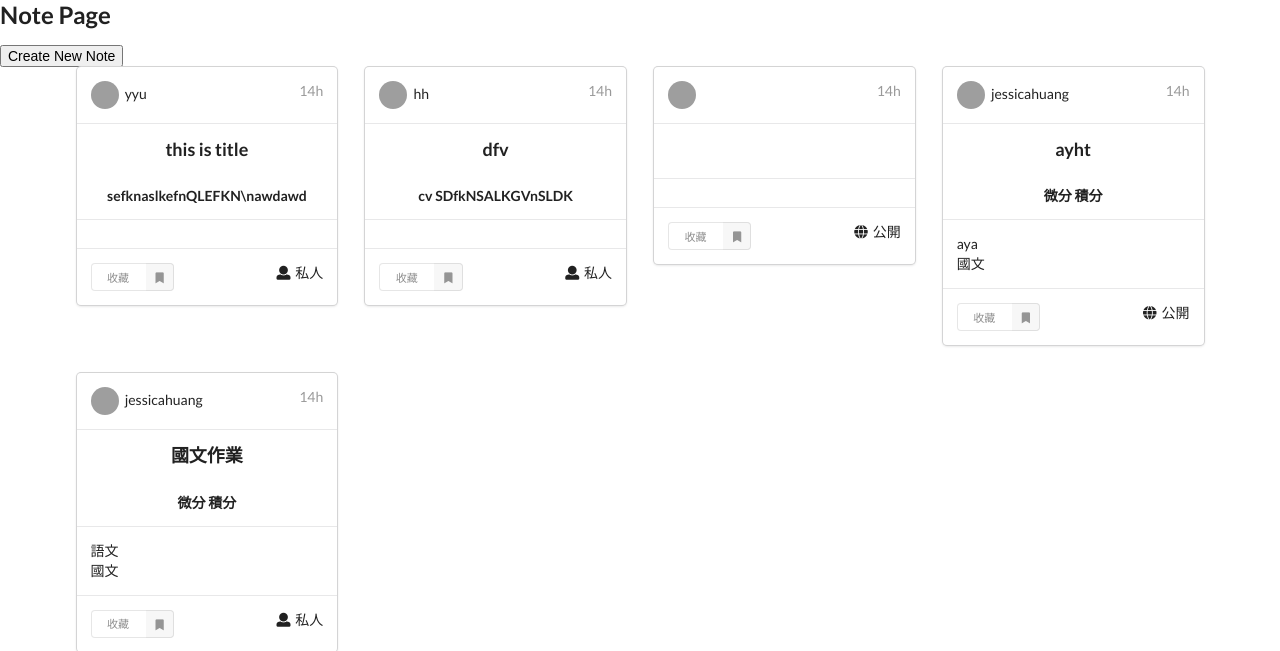
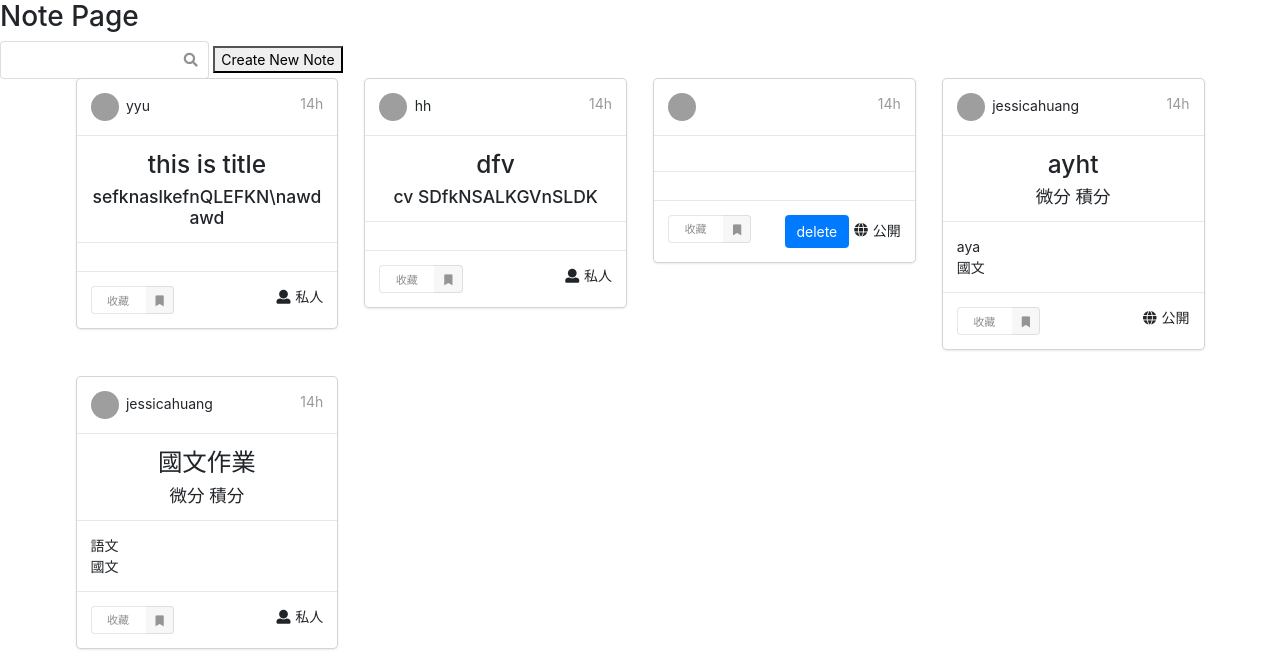
Before and after one commit to tfgGG/NotePlatForm, a Django app: page /upload/index/ in a window 1280 px wide. Shown: the top 651 px of the page. Run offline with Django 3.2, Linux system fonts and the light colour scheme; data comes from the database, SQL or seed files in the repository; data that the repository does not hold is empty; some libraries are stand-ins or nearby versions; grey boxes are pictures that could not be loaded.

Commit message:
delete note event

```diff
--- a/upload/models.py
+++ b/upload/models.py
@@ -4,11 +4,11 @@ from django.contrib.auth.models import User
 class Note(models.Model):
     idnote = models.AutoField(primary_key=True)
     user = models.ForeignKey(User, models.DO_NOTHING, blank=True, null=True)
-    title = models.CharField(max_length=45, blank=True, null=True)
-    field = models.CharField(max_length=10)
-    subjects = models.CharField(max_length=10)
-    textbook = models.CharField(max_length=10)
-    intro = models.CharField(max_length=45, blank=True, null=True)
+    title = models.CharField(max_length=100, blank=True, null=True)     #更改文字長度
+    field = models.CharField(max_length=100)
+    subjects = models.CharField(max_length=100)
+    textbook = models.CharField(max_length=100)
+    intro = models.CharField(max_length=100, blank=True, null=True)
     permission = models.IntegerField()
 
     class Meta:
--- /dev/null
+++ b/upload/templates/upload/delete.html
@@ -0,0 +1,4 @@
+<!--為了刪除頁面而存在-->
+<html>
+  {% csrf_token %}
+</html>
--- /dev/null
+++ b/upload/templates/upload/delete_template.html
@@ -0,0 +1,26 @@
+{% ifequal note.user.id request.user.id %} <!-- 只有自己可以刪除自己的筆記 -->
+<button type="button" class="btn btn-primary delete" data-toggle="modal" data-target="#exampleModal"  id='{{note.idnote}}'>
+  delete
+</button>
+
+<!-- Modal -->
+<div class="modal fade" id="exampleModal" tabindex="-1" role="dialog" aria-labelledby="exampleModalLabel" aria-hidden="true">
+  <div class="modal-dialog" role="document">
+    <div class="modal-content">
+      <div class="modal-header">
+        <h5 class="modal-title" id="exampleModalLabel">Warning</h5>
+        <button type="button" class="close" data-dismiss="modal" aria-label="Close">
+          <span aria-hidden="true">&times;</span>
+        </button>
+      </div>
+      <div class="modal-body">
+        Do you want to delete this note?
+      </div>
+      <div class="modal-footer">
+        <button type="button" class="btn btn-secondary deleteTag" data-dismiss="modal" id="1">Yes</button>
+        <button type="button" class="btn btn-primary deleteTag" id="0">No</button>
+      </div>
+    </div>
+  </div>
+</div>
+{% endifequal %}
--- a/upload/templates/upload/index.html
+++ b/upload/templates/upload/index.html
@@ -1,12 +1,17 @@
-{% load staticfiles %}
 <html>
   <head>
-    <link rel="stylesheet" href="{% static 'css/NotePageStyle.css' %}">
     <title>NotePlatForm</title>
     <link rel="stylesheet" href="https://cdn.jsdelivr.net/npm/semantic-ui@2.4.0/dist/semantic.min.css">
     <script src="https://cdnjs.cloudflare.com/ajax/libs/jquery/2.1.3/jquery.min.js"></script>
     <script src="https://cdn.jsdelivr.net/npm/semantic-ui@2.4.0/dist/semantic.min.js"></script>
     <script src="https://code.jquery.com/jquery-1.10.2.js"></script>
+    <link rel="stylesheet" href="https://maxcdn.bootstrapcdn.com/bootstrap/4.1.3/css/bootstrap.min.css">
+    <!-- jQuery library -->
+    <script src="https://ajax.googleapis.com/ajax/libs/jquery/3.3.1/jquery.min.js"></script>
+    <!-- Popper JS -->
+    <script src="https://cdnjs.cloudflare.com/ajax/libs/popper.js/1.14.3/umd/popper.min.js"></script>
+    <!-- Latest compiled JavaScript -->
+    <script src="https://maxcdn.bootstrapcdn.com/bootstrap/4.1.3/js/bootstrap.min.js"></script>
     <script>
       $(document).ready(function(){
 
@@ -39,6 +44,29 @@
               }
             });
           });
+          // 刪除筆記
+          $('.delete').click(function(){
+            var delid =$(this).attr("id");
+          //  alert(delid)
+            $('.deleteTag').click(function(){
+              var tag = $(this).attr("id");
+              //alert(tag);
+              if(tag==1){
+                $.ajax({
+                  url: '/upload/deleteNote/',
+                  type: "POST",
+                  data: {"id": delid },
+                  dataType: 'json',
+                  success: function(data) {
+                     location.reload();
+                  }
+                })
+              }
+              else{
+                location.reload();
+              }
+            });
+          });
         })
     </script>
     <style type="text/css">
@@ -49,6 +77,10 @@
 
   </head>
   <h2>Note Page</h2>
+  <div class="ui icon input">
+    <input type="text">
+    <i class="search icon"></i>
+  </div>
   <button onclick="location.href='../create/'" type="button">Create New Note</button>
 
 <div class="notePage ui grid container">
--- a/upload/templates/upload/note_template.html
+++ b/upload/templates/upload/note_template.html
@@ -1,6 +1,6 @@
 {% for note in note %}
 <div class="four wide column">
-  <div class="note ui card" style="cursor:pointer;" onclick="location.href='http://localhost:3000/note/{{note.idnote}}/1/'">
+  <div class="note ui card" style="cursor:pointer;" >
       <div class="content">
         <script>
           var imgName = "{{note.user.first_name}}";
@@ -16,7 +16,7 @@
 
           <div class="right floated meta">14h</div>
       </div>
-      <div class="content">
+      <div class="content" onclick="location.href='http://localhost:3000/note/{{note.idnote}}/1/'">
           <h3 class="center aligned">{{note.title}}</h3>
 
           <h5 class="center aligned">{{ note.intro }}</h5>
@@ -42,6 +42,8 @@
           {% endif %}
         <!--  <input id="like" type='submit' value="add Like" onclick="style">-->
         <div class="right floated">
+          {% include 'upload/delete_template.html' %}<!-- 刪除筆記的button -->
+          <!--<button class="ui left floated button delete" id='{{note.idnote}}'>delete</button>-->
           {%ifequal note.permission 1  %}
             <i class="globe icon"></i>公開
           {% else %}
--- a/upload/urls.py
+++ b/upload/urls.py
@@ -17,6 +17,7 @@ urlpatterns = [
     path('addComment/<int:note_id>/',views.addComment, name="addcomment"),
     path('addnotedetail/',views.noteDetailList, name="note"),
     path('addLike/',views.addLike, name="addLike"),
+    path('deleteNote/',views.deleteNote, name="addLike"),                           #刪除筆記
     path('RESTdetail/<int:note_id>/',views.RESTdetail, name="RESTdetail"),
     #path('refresh/<int:note_id>/',views.refresh, name="refresh"),
 
--- a/upload/views.py
+++ b/upload/views.py
@@ -223,3 +223,18 @@ def noteDetailList(request):
             serializer.save()
             return JsonResponse(serializer.data, status=status.HTTP_201_CREATED)
         return JsonResponse(serializer.errors, status=status.HTTP_400_BAD_REQUEST)
+
+#刪除筆記function
+@csrf_exempt
+def deleteNote(request):
+    if request.method == 'POST':
+        user_id = request.user.id
+        idnote = request.POST.get('id',None)
+        print(idnote)
+        data_list = NoteList.objects.filter(noteid=idnote)
+        data_list.delete()
+        fav_note = Favorite.objects.filter(idnote=idnote)
+        fav_note.delete()
+        data= Note.objects.get(idnote=idnote)
+        data.delete()
+        return HttpResponse(0)
--- a/website/settings.py
+++ b/website/settings.py
@@ -86,12 +86,12 @@ DATABASES = {
     #}
     'default': {
         'ENGINE': 'django.db.backends.mysql', # Add 'postgresql_psycopg2', 'mysql', 'sqlite3' or 'oracle'.
-        'NAME': 'test2',
+        'NAME': 'test',
         'OPTIONS': {
             'init_command': "SET sql_mode='STRICT_TRANS_TABLES'",
         },                  # Or path to database file if using sqlite3.
         'USER': 'root',                       # Not used with sqlite3.
-        'PASSWORD': 'root',               # Not used with sqlite3.
+        'PASSWORD': '',               # Not used with sqlite3.
         'HOST': '',                           # Set to empty string for localhost. Not used with sqlite3.
         'PORT': '',                           # Set to empty string for default. Not used with sqlite3.
     }
```
